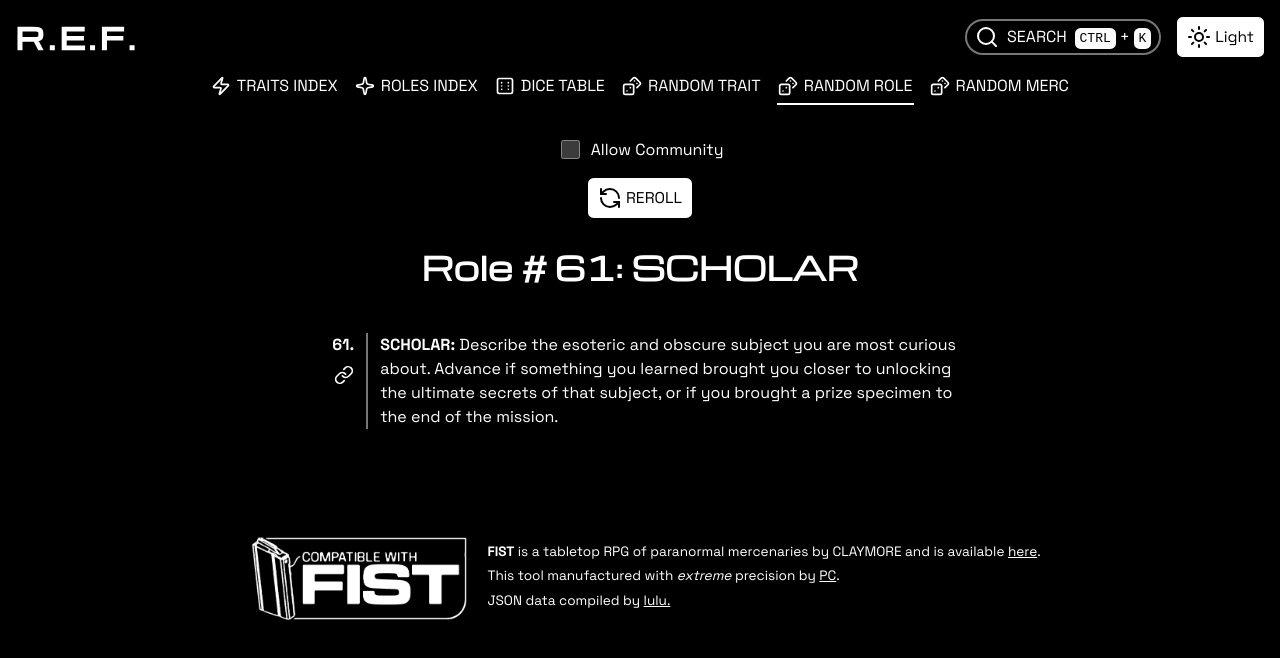
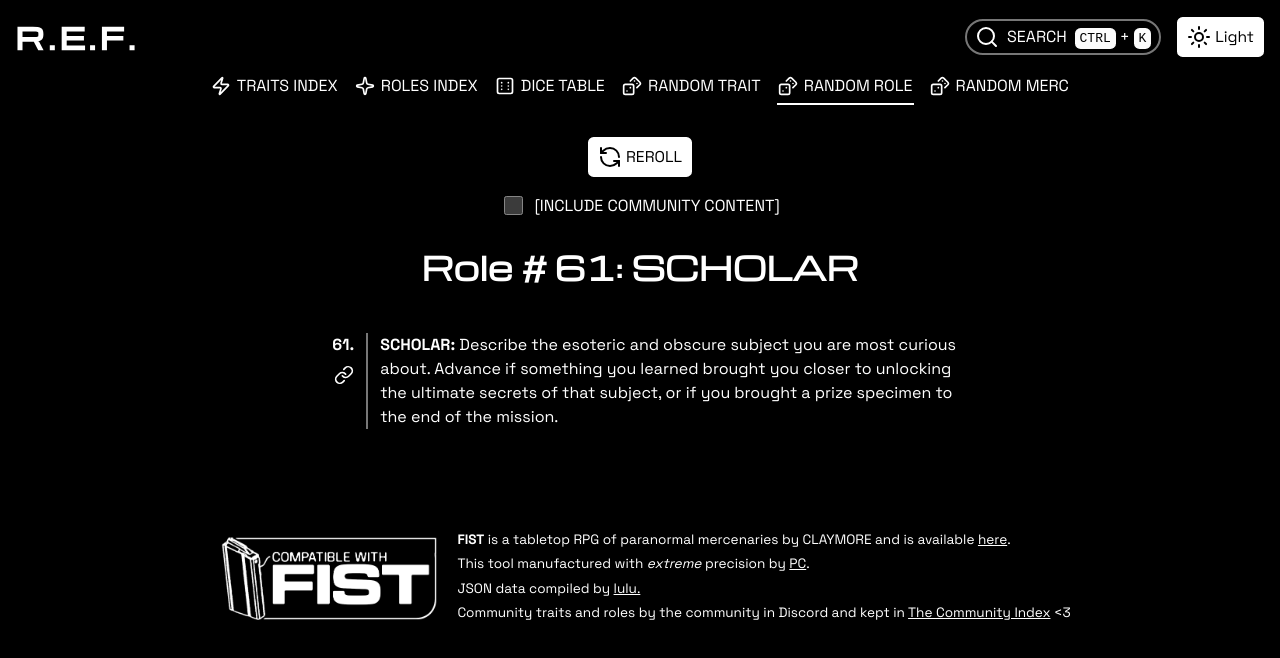
Before and after one commit to pricecomstock/REF-reference-everything-fist, a SvelteKit app: page /random-role in a window 1280 px wide. Shown: the top 658 px of the page. Built offline with nearby package versions, Linux system fonts and the light colour scheme.

Commit message:
add footer

```diff
--- a/src/routes/Footer.svelte
+++ b/src/routes/Footer.svelte
@@ -15,6 +15,12 @@
 			<a href="https://price.town/about">PC</a>.
 		</p>
 		<p>JSON data compiled by <a href="https://ululu.itch.io/fist-json-data">lulu.</a></p>
+		<p>
+			Community traits and roles by the community in Discord and kept in <a
+				href="https://docs.google.com/document/d/1ZkZ7bVUg7W-zASTg2ql7Hrdz0dcTiWKg2R2qt0fOCQY/edit?tab=t.0"
+				>The Community Index</a
+			> &lt;3
+		</p>
 	</div>
 </div>
 
--- a/src/routes/random-merc/+page.svelte
+++ b/src/routes/random-merc/+page.svelte
@@ -12,6 +12,7 @@
 		isCommunityEnabled
 	} from './randomMercStore';
 	import { onMount } from 'svelte';
+	import clsx from 'clsx';
 
 	let allowCommunity = isCommunityEnabled();
 	let isLoadingCommunity = false;
@@ -36,6 +37,7 @@
 
 <h1>Random Merc</h1>
 <div class="top-actions">
+	<IconButton label="REROLL ALL" size={24} on:click={rerollMerc} />
 	<label class="toggle">
 		<input
 			type="checkbox"
@@ -43,9 +45,10 @@
 			on:change={handleToggleCommunity}
 			disabled={isLoadingCommunity}
 		/>
-		<span>Allow Community</span>
+		<span class={clsx({ community: allowCommunity, bold: allowCommunity })}
+			>[INCLUDE COMMUNITY CONTENT]</span
+		>
 	</label>
-	<IconButton label="REROLL ALL" size={24} on:click={rerollMerc} />
 </div>
 <div class="merc">
 	<div class="description">
@@ -145,6 +148,7 @@
 		cursor: pointer;
 		width: 1.2rem;
 		height: 1.2rem;
+		accent-color: var(--color-community);
 	}
 	.description {
 		margin: auto;
--- a/src/routes/random-role/+page.svelte
+++ b/src/routes/random-role/+page.svelte
@@ -6,6 +6,7 @@
 
 	import IconButton from '$components/IconButton.svelte';
 	import { formatTraitRoleNumber } from '$lib/util';
+	import clsx from 'clsx';
 
 	let allowCommunity = false;
 	let communityRoles: Role[] = [];
@@ -32,6 +33,7 @@
 </svelte:head>
 
 <div class="controls">
+	<IconButton label="REROLL" size={24} on:click={reroll} />
 	<label class="toggle">
 		<input
 			type="checkbox"
@@ -39,9 +41,10 @@
 			on:change={toggleCommunity}
 			disabled={isLoadingCommunity}
 		/>
-		<span>Allow Community</span>
+		<span class={clsx({ community: allowCommunity, bold: allowCommunity })}
+			>[INCLUDE COMMUNITY CONTENT]</span
+		>
 	</label>
-	<IconButton label="REROLL" size={24} on:click={reroll} />
 </div>
 <h1>Role # {formatTraitRoleNumber(role.number)}: {role.name}</h1>
 <NumberBlock {role} />
@@ -69,5 +72,6 @@
 		cursor: pointer;
 		width: 1.2rem;
 		height: 1.2rem;
+		accent-color: var(--color-community);
 	}
 </style>
--- a/src/routes/random-trait/+page.svelte
+++ b/src/routes/random-trait/+page.svelte
@@ -6,6 +6,7 @@
 
 	import IconButton from '$components/IconButton.svelte';
 	import { formatTraitRoleNumber } from '$lib/util';
+	import clsx from 'clsx';
 
 	let allowCommunity = false;
 	let communityTraits: Trait[] = [];
@@ -32,6 +33,7 @@
 </svelte:head>
 
 <div class="controls">
+	<IconButton label="REROLL" size={24} on:click={reroll} />
 	<label class="toggle">
 		<input
 			type="checkbox"
@@ -39,9 +41,10 @@
 			on:change={toggleCommunity}
 			disabled={isLoadingCommunity}
 		/>
-		<span>Allow Community</span>
+		<span class={clsx({ community: allowCommunity, bold: allowCommunity })}
+			>[INCLUDE COMMUNITY CONTENT]</span
+		>
 	</label>
-	<IconButton label="REROLL" size={24} on:click={reroll} />
 </div>
 <h1>Trait # {formatTraitRoleNumber(trait.number)}: {trait.name}</h1>
 <NumberBlock {trait} />
@@ -69,5 +72,6 @@
 		cursor: pointer;
 		width: 1.2rem;
 		height: 1.2rem;
+		accent-color: var(--color-community);
 	}
 </style>
--- a/src/styles.css
+++ b/src/styles.css
@@ -112,6 +112,10 @@
 	background-color: var(--color-cre);
 }
 
+.bold {
+	font-weight: bold;
+}
+
 .community {
 	color: var(--color-community);
 }
```
